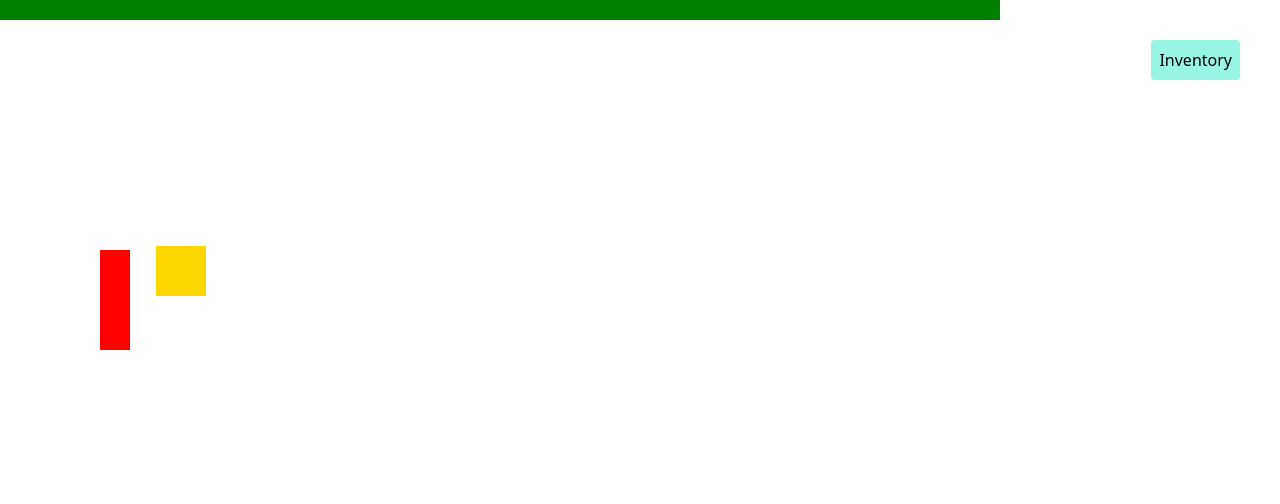
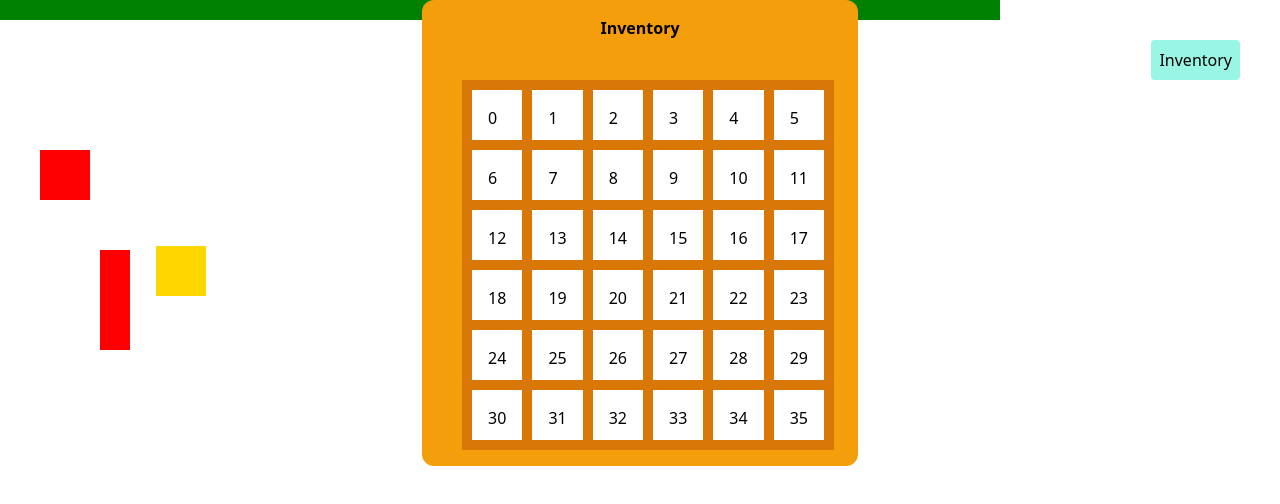
Before and after one commit to zlobinilya1998/Roguelike-engine, a plain HTML site: page index.html in a window 1280 px wide. Both pictures are taken after a click on the button "Inventory". Drawn offline with Linux system fonts and the light colour scheme.

Commit message:
Add base damage models

```diff
--- a/index.html
+++ b/index.html
@@ -14,7 +14,7 @@
 
     <dialog id="chestDialog" class="p-4 px-6 rounded-xl"></dialog>
     <dialog id="inventoryDialog" class="p-4 px-6 rounded-xl bg-amber-500"></dialog>
-    <button id="inventory" class="p-2 rounded absolute right-10 top-10 bg-teal-200 z-10">Inventory</button>
+    <button id="inventory" class="p-2 rounded absolute right-10 top-10 bg-teal-200 z-10" onclick="Game.inventory.toggle()">Inventory</button>
 
     <canvas id="game"></canvas>
     <script src="./index.js" type="module"></script>
--- a/index.js
+++ b/index.js
@@ -5,6 +5,7 @@ import { weapons } from "./models/entities/weapons.js";
 import { HealthBar } from "./src/components/Hud/Player/HealthBar.js";
 import { PlayerInventory } from "./src/components/Hud/Player/Inventory.js";
 import { GameEvent } from "./models/events/GameEvent.js";
+import { Creature, Enemy } from "./models/Creature.js";
 
 const canvas = document.querySelector("canvas");
 const c = canvas.getContext("2d");
@@ -19,13 +20,16 @@ const inventory = new PlayerInventory(player);
 class Game {
   static objects = [new Chest("Solid chest", weapons)];
   static creature = [];
+  static enemies = [
+    new Enemy({ x: 40, y: 150 }, { width: 50, height: 50 })
+  ]
   static hud = [new HealthBar()];
   static inventory = inventory;
   static player = player;
   static ctx = c;
 
   static get entities() {
-    return [...this.hud, ...this.objects, ...this.creature, this.player];
+    return [...this.hud, ...this.objects, ...this.creature, this.player, ...this.enemies];
   }
 
   static start() {
@@ -35,6 +39,8 @@ class Game {
   }
   static update(timestamp) {
     console.log("Game update");
+    console.log(this.enemies[0]);
+
     this.ctx.clearRect(0, 0, canvas.width, canvas.height);
     this.entities.forEach((obj) => obj.update(timestamp));
     requestAnimationFrame((timestamp) => this.update(timestamp));
--- a/models/Creature.js
+++ b/models/Creature.js
@@ -1,7 +1,37 @@
+import { GameObjectUtils } from "../src/utils/GameObject.js";
+import { GameEvent } from "./events/GameEvent.js";
 import { Sprite } from "./Sprite.js";
 
 export class Creature extends Sprite {
-    constructor(position,size){
-        super(position,size);
-    }
+  constructor(position, size) {
+    super(position, size);
+  }
 }
+
+export class Enemy extends Sprite {
+  constructor(position, size) {
+    super(position, size);
+  }
+
+  attackSpeed = 1.2;
+
+
+  get player(){
+    return window.Game.player;
+  }
+
+  get isNearPlayer() {
+    return GameObjectUtils.isInteractive(this.player.geometry, this.geometry);
+  }
+
+  attack() {
+    GameEvent.dispatch.player.combat.takeDamage(20);
+  }
+
+
+  update(){
+    super.update();
+    this.attack();
+
+  }
+}
--- a/models/events/Events.js
+++ b/models/events/Events.js
@@ -9,6 +9,9 @@ export class Events {
         },
         level: {
             up: 'player:level:up',
+        },
+        combat: {
+            takeDamage: 'player:combat:takeDamage',
         }
     }
     static inventory = {
--- a/models/events/GameEvent.js
+++ b/models/events/GameEvent.js
@@ -17,6 +17,9 @@ export class GameEvent {
       level: {
         up: () => createEvent(Events.player.level.up),
       },
+      combat: {
+        takeDamage: (count) => createEvent(Events.player.combat.takeDamage, count)
+      }
     },
     inventory: {
       open: () => createEvent(Events.inventory.open),
@@ -50,6 +53,10 @@ export class GameEvent {
       });
       GameEvent.subscribe(Events.player.level.up, () => {
         Game.player.stats.level += 1;
+      });
+
+      GameEvent.subscribe(Events.player.combat.takeDamage, (e) => {
+        console.log('Damage take', e.detail);
       });
 
       GameEvent.subscribe(Events.player.move.left, () => {
--- a/models/player/Player.js
+++ b/models/player/Player.js
@@ -9,4 +9,7 @@ export class Player extends Sprite {
 
   equipment = new Equipment();
   stats = new PlayerStats();
+
+
+  takeDamage(){}
 }
--- a/src/components/Hud/Player/Inventory.js
+++ b/src/components/Hud/Player/Inventory.js
@@ -1,63 +1,82 @@
-import { Events } from "../../../../models/events/Events.js";
-import { GameEvent } from "../../../../models/events/GameEvent.js";
+export class PlayerInventory {
+  constructor(player) {
+    this.player = player;
+  }
+  dialog = window.inventoryDialog;
+  isOpened = false;
 
-export class PlayerInventory {
-    constructor(player){
-        this.player = player
-    }
-    dialog = window.inventoryDialog
-    isOpened = false;
-    open(){
-        this.isOpened = true;
-        this.dialog.innerHTML = '';
-        this.dialog.show();
+  create = {
+    title: () => {
+      const title = document.createElement("h1");
+      title.innerText = "Inventory";
+      title.classList.add("font-bold", "text-center");
+      return title;
+    },
+    wrapper: () => {
+      const wrapper = document.createElement("div");
+      wrapper.classList.add("flex", "gap-4", "mt-10");
+      return wrapper;
+    },
+    weapon: () => {
+      const weapon = document.createElement("div");
+      weapon.innerText = this.player.equipment.weapon.title;
+      return weapon;
+    },
+    inventory: () => {
+      const inventory = document.createElement("div");
+      inventory.classList.add("player-inventory", "bg-amber-600");
 
-        const title = document.createElement('h1');
-        title.innerText = 'Inventory';
-        title.classList.add('font-bold','text-center')
-        this.dialog.appendChild(title)
-
-        const wrapper = document.createElement('div');
-        wrapper.classList.add('flex','gap-4','mt-10')
-        const stats = document.createElement('div');
-
-        if (this.player.equipment.weapon){
-            const weapon = document.createElement('div');
-            weapon.innerText = this.player.equipment.weapon.title;
-            stats.appendChild(weapon)
-        }
-
-
-
-        const inventory = document.createElement('div');
-        inventory.classList.add('player-inventory','bg-amber-600')
-
-        for (let i = 0;i < 36;i++){
-            const item = document.createElement('div');
+      for (let i = 0; i < 36; i++) {
+        const item = document.createElement("div");
         item.innerText = i;
-            item.classList.add('p-4','bg-white','hover:bg-gray-400','cursor-pointer')
+        item.classList.add(
+          "p-4",
+          "bg-white",
+          "hover:bg-gray-400",
+          "cursor-pointer"
+        );
         inventory.appendChild(item);
       }
 
-        wrapper.appendChild(stats)
-        wrapper.appendChild(inventory)
-        this.dialog.appendChild(wrapper)
+      return inventory;
+    },
+  };
+
+  open() {
+    this.isOpened = true;
+    this.dialog.innerHTML = "";
+    this.dialog.show();
+
+    const title = this.create.title();
+    this.dialog.appendChild(title);
+    const wrapper = this.create.wrapper();
+    const stats = document.createElement("div");
+    const inventory = this.create.inventory();
+
+    if (this.player.equipment.weapon) {
+      const weapon = this.create.weapon();
+      stats.appendChild(weapon);
     }
 
-    close(){
-        this.innerHTML = '';
+    wrapper.appendChild(stats);
+    wrapper.appendChild(inventory);
+    this.dialog.appendChild(wrapper);
+  }
+
+  close() {
+    this.innerHTML = "";
     this.isOpened = false;
     this.dialog.close();
   }
 
-    toggle(){
-        if (this.isOpened){
+  toggle() {
+    if (this.isOpened) {
       this.close();
     } else {
-            this.open()
+      this.open();
     }
   }
 
-    draw(){}
-    update(){}
+  draw() {}
+  update() {}
 }
```
Also changed, not shown: models/player/Damage.js (added, +22 -0 lines). Lines whose indentation alone changed are shown as unchanged.
